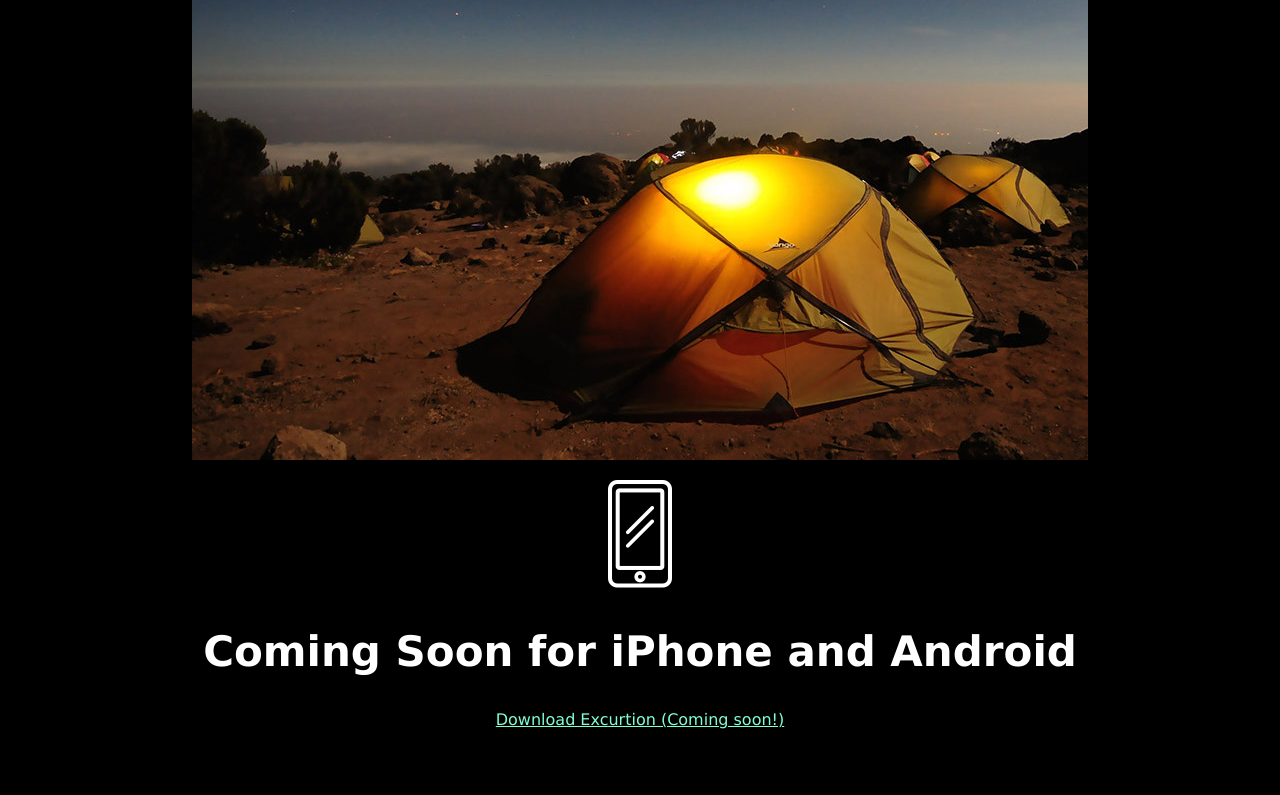
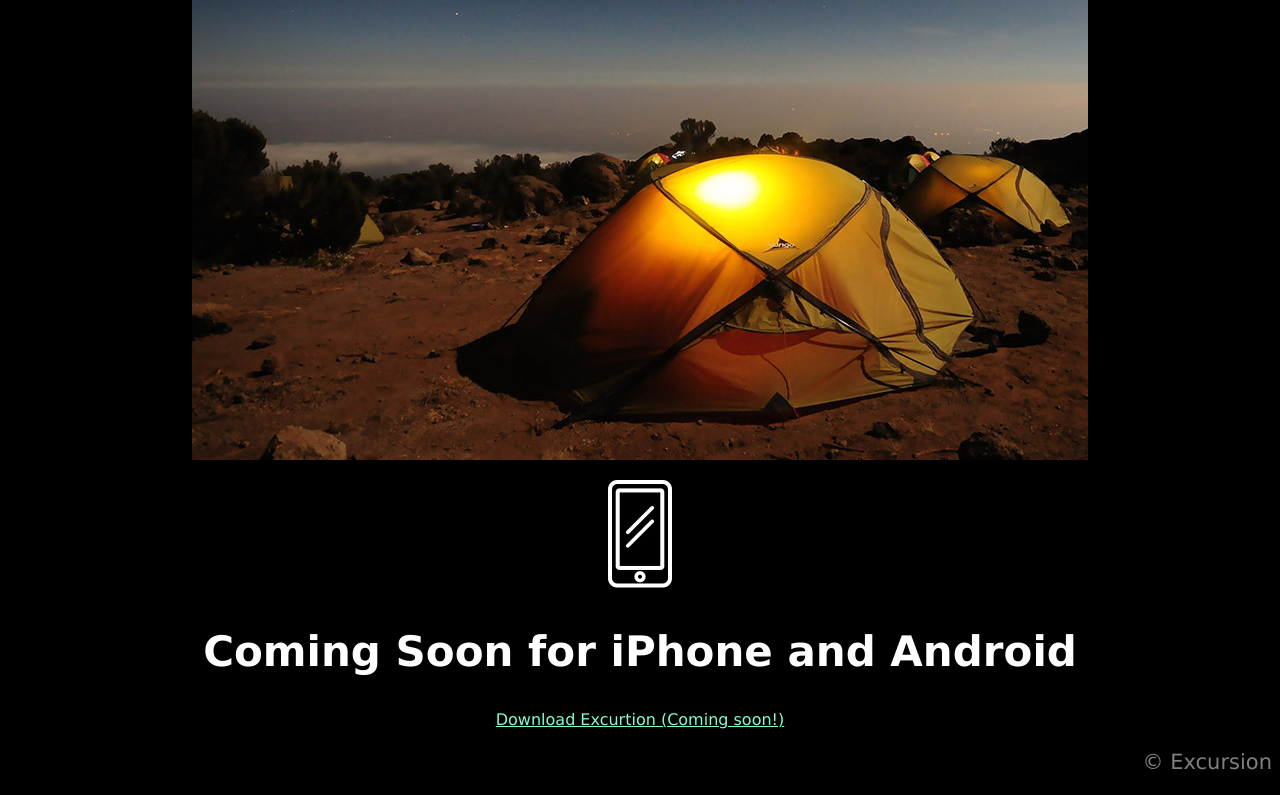
Before and after one commit to KITABA417/excursion, a plain HTML site: page index.html in a window 1280 px wide. Shown: the part 552-1347 px from the top of the page. Drawn offline with Linux system fonts and the light colour scheme.

Commit message:
Added footer style

```diff
--- a/resources/css/style.css
+++ b/resources/css/style.css
@@ -29,3 +29,11 @@ body {
     color: aquamarine;
     font-size: 16px;
 }
+
+/* FOOTER */
+
+.footer--copyright {
+    font-size: 21px;
+    text-align: right;
+    color: gray;
+}
```
